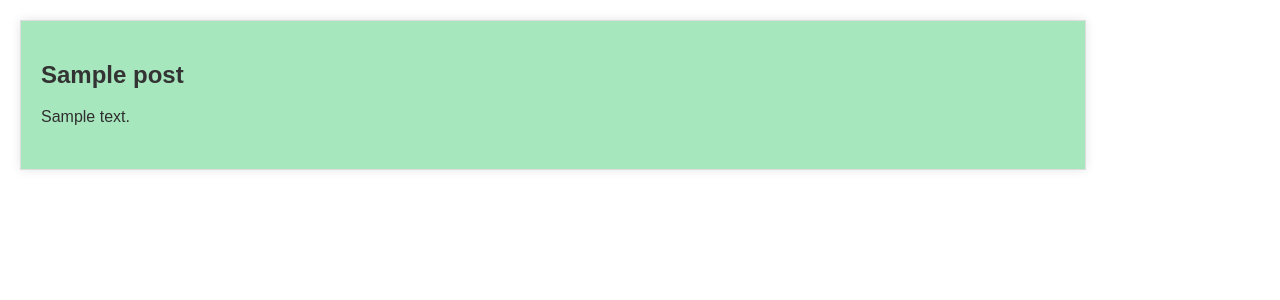
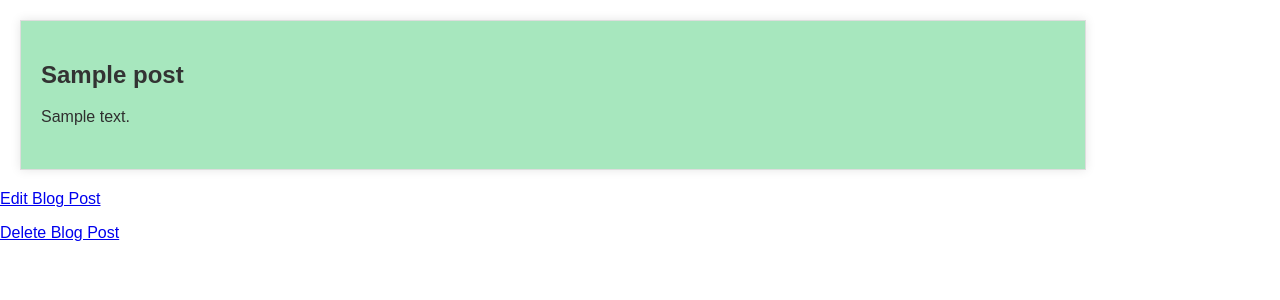
Before and after one commit to AIUAkylaiTopoeva/book_assigment, a Django app: page /blog/post/1/ in a window 1280 px wide. Shown: the top 300 px of the page. Run offline with Django 5.2, Linux system fonts and the light colour scheme; tables that the repository leaves empty hold one stand-in row (values such as "Sample post").

Commit message:
add delete for post

```diff
--- a/blogapp/templates/blogapp/post-detail.html
+++ b/blogapp/templates/blogapp/post-detail.html
@@ -3,4 +3,6 @@
 <div class="post">
 <h2>{{ post.title }}</h2>
 <p>{{ post.body }}</p> </div>
+<a href="{% url 'post_edit' post.pk %}">Edit Blog Post</a>
+<p><a href="{% url 'post_delete' post.pk %}">Delete Blog Post</a></p>
 {% endblock content %}
--- a/blogapp/urls.py
+++ b/blogapp/urls.py
@@ -1,9 +1,10 @@
 from django.urls import path
-from .views import PostListView, PostDetailView, PostCreateView
+from .views import PostListView, PostDetailView, PostCreateView, PostUpdateView, PostDeleteView
 
 urlpatterns = [
     path("", PostListView.as_view(), name="home"),
     path('post/<int:pk>/', PostDetailView.as_view(), name="post-detail"),
     path('post/new/', PostCreateView.as_view(), name='post_new'),
-
+    path("post/<int:pk>/edit/", PostUpdateView.as_view(), name="post_edit"),
+    path("post/<int:pk>/delete/", PostDeleteView.as_view(), name="post_delete"),
 ]
--- a/blogapp/views.py
+++ b/blogapp/views.py
@@ -1,5 +1,6 @@
 from django.shortcuts import render
 from django.views import generic
+from django.urls import reverse_lazy
 
 from .models import Post
 
@@ -12,5 +13,16 @@ class PostDetailView(generic.DetailView):
     template_name = "blogapp/post-detail.html"
 
 class PostCreateView(generic.CreateView):
-    template_name = "post_new.html"
+    model = Post
+    template_name = "blogapp/post_new.html"
     fields = ["title", "author", "body"]
+
+class PostUpdateView(generic.UpdateView):
+    model = Post
+    template_name = "post_edit.html"
+    fields = ["title", "body"]
+
+class PostDeleteView(generic.DeleteView):
+    model = Post
+    template_name = "post_delete.html"
+    success_url = reverse_lazy("home")
```
Also changed, not shown: blogapp/templates/blogapp/post_delete.html (added, +7 -0 lines), blogapp/templates/blogapp/post_edit.html (added, +7 -0 lines).
